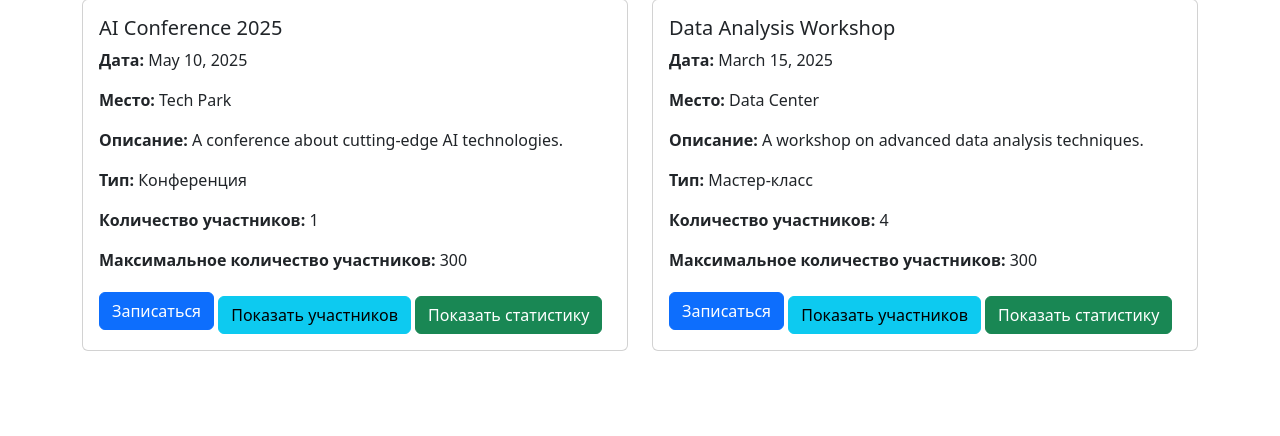
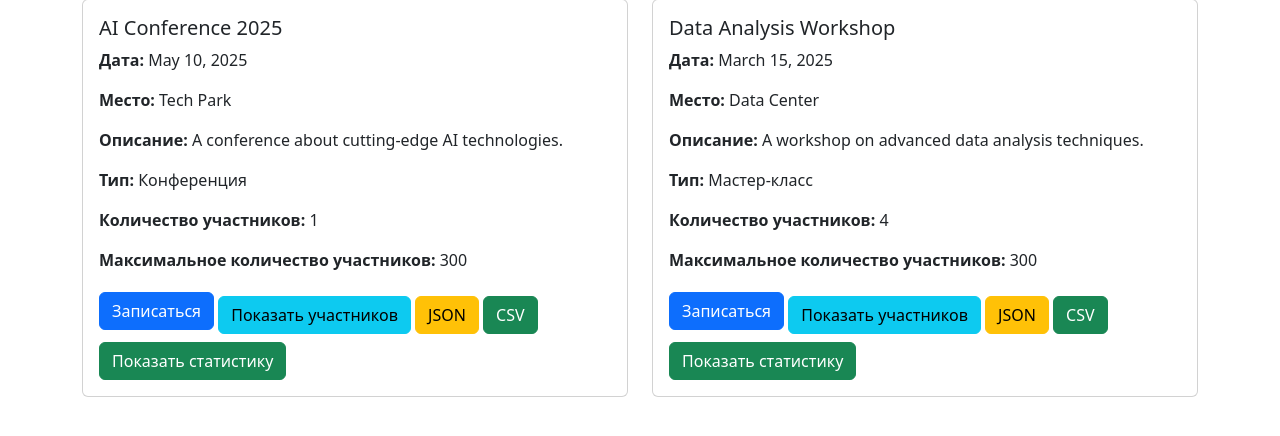
Before and after one commit to anmalk/coursework, a Django app: page / in a window 1280 px wide. Shown: the part 121-557 px from the top of the page. Run offline with Django 4.2, Linux system fonts and the light colour scheme; data comes from the database, SQL or seed files in the repository.

Commit message:
add function csv and json download information about participants of event

```diff
--- a/tp_coursework/main/templates/main/events.html
+++ b/tp_coursework/main/templates/main/events.html
@@ -36,6 +36,8 @@
                             data-event-id="{{ event.id }}">
                             Показать участников
                         </button>
+                        <a href="{% url 'export_participants_json' event.id %}" class="btn btn-warning mt-2" download>JSON</a>
+                        <a href="{% url 'export_participants_csv' event.id %}" class="btn btn-success mt-2" download>CSV</a>
                         <!-- Кнопка для статистики -->
                         <button
                             class="btn btn-success mt-2"
--- a/tp_coursework/main/urls.py
+++ b/tp_coursework/main/urls.py
@@ -7,5 +7,6 @@ urlpatterns = [
     path('register/', views.register_participant, name='register_participant'),
     path('get_participants/<int:event_id>/', views.get_participants, name='get_participants'),
     path('get_statistics/<int:event_id>/', views.event_statistics, name='get_statistics'),
-
+    path('export_participants_json/<int:event_id>/', views.export_participants_json, name='export_participants_json'),
+    path('export_participants_csv/<int:event_id>/', views.export_participants_csv, name='export_participants_csv'),
 ]
--- a/tp_coursework/main/views.py
+++ b/tp_coursework/main/views.py
@@ -5,6 +5,8 @@ from .models import Event, Participant
 from django.shortcuts import redirect
 from django.views.decorators.csrf import csrf_exempt
 from django.db.models import Count, F
+import json
+import csv
 
 from django.shortcuts import redirect, get_object_or_404
 from django.http import JsonResponse
@@ -145,3 +147,46 @@ def get_event_statistics(request, event_id):
         })
     except Event.DoesNotExist:
         return JsonResponse({'status': 'error', 'message': 'Event not found'}, status=404)
+
+def export_participants_json(request, event_id):
+    event = get_object_or_404(Event, pk=event_id)
+    participants = Participant.objects.filter(event=event)
+    data = [
+        {
+            'full_name': p.full_name,
+            'university': p.university,
+            'faculty': p.faculty,
+            'course': p.course,
+            'group': p.group,
+            'gender': p.gender,
+            'email': p.email,
+            'phone': p.phone,
+            'birth_date': str(p.birth_date),  # Преобразование даты в строку
+        }
+        for p in participants
+    ]
+    return JsonResponse(data, safe=False, json_dumps_params={'ensure_ascii': False, 'indent': 4})  # Добавил ensure_ascii
+
+def export_participants_csv(request, event_id):
+    event = get_object_or_404(Event, pk=event_id)
+    participants = Participant.objects.filter(event=event)
+
+    response = HttpResponse(content_type='text/csv')
+    response['Content-Disposition'] = f'attachment; filename="participants_{event.id}.csv"'
+
+    writer = csv.writer(response)
+    writer.writerow(['ФИО', 'Университет', 'Факультет', 'Курс', 'Группа', 'Пол', 'Email', 'Телефон', 'Дата рождения'])  # Заголовки
+
+    for participant in participants:
+        writer.writerow([
+            participant.full_name,
+            participant.university,
+            participant.faculty,
+            participant.course,
+            participant.group,
+            participant.gender,
+            participant.email,
+            participant.phone,
+            participant.birth_date,
+        ])
+    return response
```
